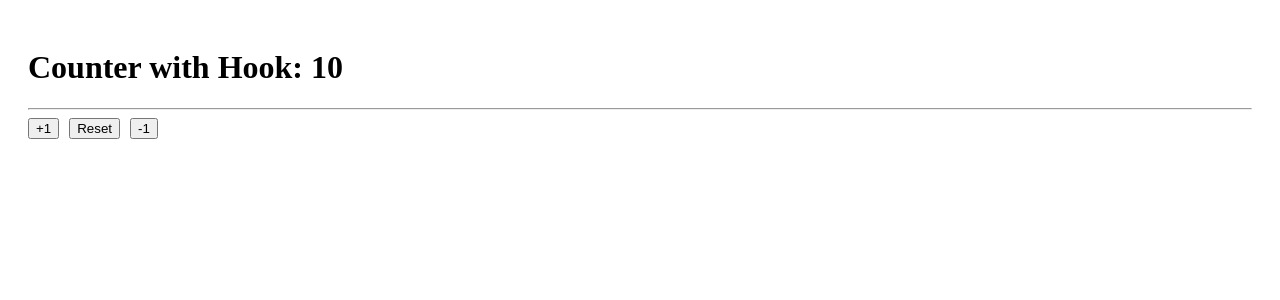
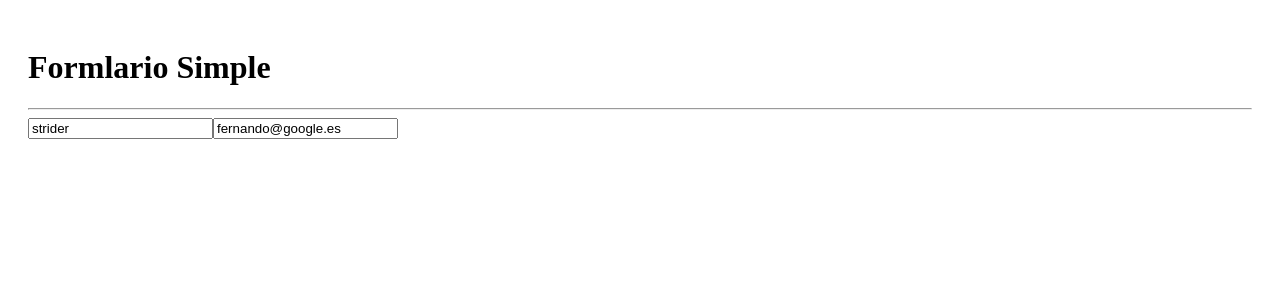
Before and after one commit to Dachi90/React-FernandoHerrera, a React (Vite) app in the folder 05-hook-app/: page / in a window 1280 px wide. Shown: the top 300 px of the page. Built offline with nearby package versions, Linux system fonts and the light colour scheme.

Commit message:
Video-121

```diff
--- /dev/null
+++ b/05-hook-app/src/02-useEffect/SimpleForm.jsx
@@ -0,0 +1,37 @@
+import { useEffect, useState } from 'react';
+
+export const SimpleForm = () => {
+	const [formState, setFormState] = useState({
+		username: 'strider',
+		email: 'fernando@google.es',
+	});
+
+	const { username, email } = formState;
+
+	const onInputChange = ({ target }) => {
+		const { name, value } = target;
+		setFormState({
+			...formState,
+			[name]: value,
+		});
+	};
+
+	useEffect(() => {
+		console.log('useEfect called');
+	}, []);
+	useEffect(() => {
+		console.log('formState changed');
+	}, [formState]);
+	useEffect(() => {
+		console.log('email changed');
+	}, [email]);
+
+	return (
+		<>
+			<h1>Formlario Simple</h1>
+			<hr />
+			<input type='text' className='form-control' placeholder='Username' name='username' value={username} onChange={onInputChange} />
+			<input type='email' className='form-control mt-2' placeholder='fernando@google.ecom' name='email' value={email} onChange={onInputChange} />
+		</>
+	);
+};
--- a/05-hook-app/src/main.jsx
+++ b/05-hook-app/src/main.jsx
@@ -4,10 +4,11 @@
 import './index.css';
 //import { HooksApp } from './HooksApp';
 //import { CounterApp } from './01-useState/CounterApp';
-import { CounterWithCustomHook } from './01-useState/CounterWithCustomHook';
+//import { CounterWithCustomHook } from './01-useState/CounterWithCustomHook';
+import { SimpleForm } from './02-useEffect/SimpleForm';
 
 ReactDOM.createRoot(document.getElementById('root')).render(
-	<React.StrictMode>
-		<CounterWithCustomHook />
-	</React.StrictMode>
+	// <React.StrictMode>
+	<SimpleForm />
+	// </React.StrictMode>
 );
```
